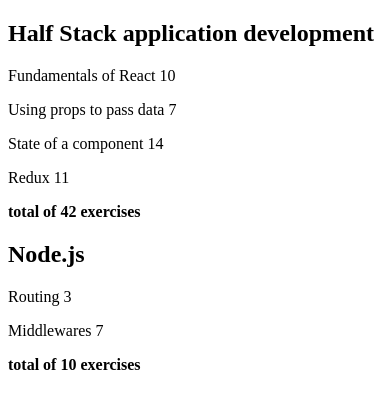
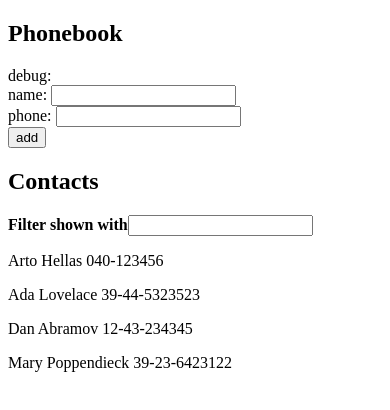
Before and after one commit to GreatLoveV/introdemo, a React (Vite) app: page / in a window 390 px wide. Shown: the top 410 px of the page. Built offline with nearby package versions, Linux system fonts and the light colour scheme.

Commit message:
create phonebook web app

```diff
--- a/index.html
+++ b/index.html
@@ -9,5 +9,6 @@
   <body>
     <div id="root"></div>
     <script type="module" src="/src/main.jsx"></script>
+
   </body>
 </html>
--- a/src/App.jsx
+++ b/src/App.jsx
@@ -1,55 +1,66 @@
-import Course from './components/Course'
+import {useState} from 'react'
+import ContactsForm from './components/ContactsForm'
+import FilterSearch from './components/FilterSearch'
+import Contacts from './components/Contacts'
+
+
+
 
 const App = () => {
-  const course = [
-      {
-        id: 1,
-        name: 'Half Stack application development',
-        parts: [
-          {
-            name: 'Fundamentals of React',
-            exercises: 10,
-            id: 1
-          },
-          {
-            name: 'Using props to pass data',
-            exercises: 7,
-            id: 2
-          },
-          {
-            name: 'State of a component',
-            exercises: 14,
-            id: 3
-          },
-          {
-            name: 'Redux',
-            exercises: 11,
-            id: 4
-          }
-      ]
-    },
-      {
-        id: 2,
-        name: 'Node.js',
-        parts: [
-          {
-            name: 'Routing',
-            exercises: 3,
-            id: 1
-          },
-          {
-            name: 'Middlewares',
-            exercises: 7,
-            id: 2
-          }
-        ]
+  const [persons, setPersons] = useState([
+        { name: 'Arto Hellas', phone: '040-123456', id: 1 },
+        { name: 'Ada Lovelace', phone: '39-44-5323523', id: 2 },
+        { name: 'Dan Abramov', phone: '12-43-234345', id: 3 },
+        { name: 'Mary Poppendieck', phone: '39-23-6423122', id: 4 }
+      ])
+  const [newName , setNewName] = useState('')
+  const [newPhone, setNewPhone] = useState('')
+  const [newSearch, setNewSearch] = useState('')
+
+  const handleSearchChange = (event) =>{
+    setNewSearch(event.target.value)
+  }
+  const addContact = (event) =>{
+    event.preventDefault()
+    const existingContact = persons.some(person => person.name === newName ||  person.phone === newPhone)
+
+    if (existingContact){
+      alert('contact is already added to phonebook')
+    } else if (!newName || !newPhone){
+      alert(`both fields are required`)
+    } else {
+        const contactObject = {
+        name: newName,
+        phone: newPhone
+
       }
-  ]
+      setPersons(persons.concat(contactObject))
 
+    }
+    setNewName('')
+    setNewPhone('')
+  }
 
+  const handleNameChange = (event) => {
+  setNewName(event.target.value)
+  }
+  const handlePhoneChange = (event) =>{
+    setNewPhone(event.target.value)
+
+  }
+  const filteredPersons = newSearch ?
+    persons.filter(person => person.name.toLowerCase().includes(newSearch.toLowerCase()) || person.phone.includes(newSearch))
+    :persons
   return (
     <div>
-      {course.map(c=> <Course key={c.id} course={c}/>)}
+      <h2>Phonebook</h2>
+      <div>
+        debug: {newName}
+      </div>
+      <ContactsForm onSubmit={addContact} newName={newName} onNameChange={handleNameChange} newPhone={newPhone} onPhoneChange={handlePhoneChange}/>
+      <h2>Contacts</h2>
+      <FilterSearch FilteredSearch = {newSearch} onSearchChange = {handleSearchChange}/>
+      <Contacts persons = {filteredPersons} />
     </div>
   )
 }
--- /dev/null
+++ b/src/components/Contact.jsx
@@ -0,0 +1,5 @@
+const Contact = ({name, phone}) =>{
+  return <p>{name} {phone}</p>
+}
+
+export default Contact
--- /dev/null
+++ b/src/components/Contacts.jsx
@@ -0,0 +1,8 @@
+import Contact from "./Contact";
+const Contacts = ({persons}) => {
+    return(
+        persons.map(person => <Contact key={person.phone} name={person.name} phone={person.phone}/>)
+    )
+}
+
+export default Contacts
--- /dev/null
+++ b/src/components/ContactsForm.jsx
@@ -0,0 +1,20 @@
+const ContactsForm = ({onSubmit, newName, onNameChange, newPhone, onPhoneChange}) =>{
+
+    return (
+        <form onSubmit={onSubmit}>
+            <div>
+                name: <input value={newName} onChange={onNameChange} />
+            </div>
+            <div>
+                phone: <input value={newPhone} onChange={onPhoneChange} />
+            </div>
+            <div>
+                <button type="submit">add</button>
+            </div>
+
+        </form>
+    )
+
+}
+
+export default ContactsForm
--- a/src/components/Content.jsx
+++ /dev/null
@@ -1,17 +0,0 @@
-import Part from "./Part"
-import Total from "./Total"
-
-const Content = ({parts}) =>{
-    return (
-        <div>
-            {parts.map(part=>(
-                <Part key={part.id} name = {part.name} exercises = {part.exercises} />
-                ))}
-            <Total parts={parts} />
-
-
-        </div>
-    )
-}
-
-export default Content
--- a/src/components/Course.jsx
+++ /dev/null
@@ -1,14 +0,0 @@
-import Header from "./Header"
-import Content from "./Content"
-
-const Course = ({ course }) => {
-    return(
-        <div>
-            <Header name={course.name} />
-            <Content parts={course.parts} />
-
-        </div>
-    )
-}
-
-export default Course
--- /dev/null
+++ b/src/components/FilterSearch.jsx
@@ -0,0 +1,10 @@
+const FilterSearch = ({filteredSearch , onSearchChange}) =>{
+    return (
+        <div>
+            <strong>Filter shown with</strong>
+            <input type="search" value={filteredSearch} onChange={onSearchChange}/>
+        </div>
+    )
+}
+
+export default FilterSearch
--- a/src/components/Header.jsx
+++ /dev/null
@@ -1,5 +0,0 @@
-const Header = ({name}) =>{
-    return <h2>{name}</h2>
-}
-
-export default Header
--- a/src/components/Part.jsx
+++ /dev/null
@@ -1,9 +0,0 @@
-const Part = ({name, exercises})=>{
-    return(
-        <p>
-            {name} {exercises}
-        </p>
-    )
-}
-
-export default Part
--- a/src/components/Total.jsx
+++ /dev/null
@@ -1,11 +0,0 @@
-const Total = ({parts})=>{
-    const total = parts.reduce((sum, part) => {
-        console.log(sum, part)
-        return sum + part.exercises
-    },0)
-    return (
-            <p><strong>total of {total} exercises</strong></p>
-    )
-}
-
-export default Total
```
